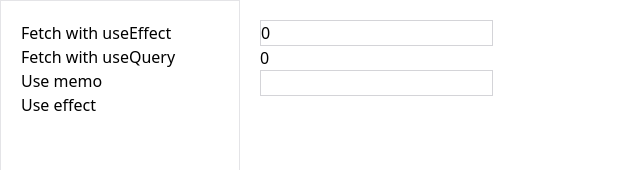
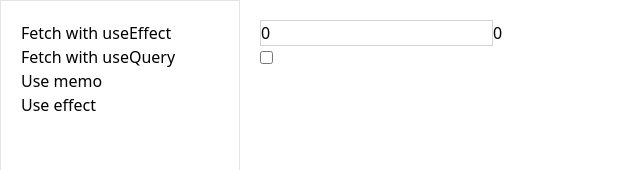
Before and after one commit to glaadaa/my-custom-boilerplate, a React (Vite) app: page /use-memo in a window 1280 px wide. Shown: the top 170 px of the page, without its empty margins (0-640 px from the left). Built offline with nearby package versions, Linux system fonts and the light colour scheme.

Commit message:
update lint config

```diff
--- a/src/pages/UseMemo.tsx
+++ b/src/pages/UseMemo.tsx
@@ -1,15 +1,11 @@
 import { useState, useMemo } from 'react'
 export default function UseReducer() {
   const [number, setNumber] = useState<number>(0)
-  // const [doubler, setDoubler] = useState<number>(0);
-  const [text, setText] = useState<string>('')
-  const doubler = useMemo(() => {
-    return calculation(number)
+  const [isDark, setIsDark] = useState<boolean>(false)
+  const value = useMemo(() => {
+    calculation()
+    return number * 2
   }, [number])
-  // const doubler = calculation(number);
-  // useEffect(() => {
-  //   setDoubler(calculation(number));
-  // }, [number]);
   return (
     <div>
       <input
@@ -18,20 +14,22 @@ export default function UseReducer() {
         className="border border-zinc-300"
         value={number}
       />
-      <h3>{doubler}</h3>
+      <span>{value}</span>
+      <br />
       <input
-        type="text"
-        onChange={(e) => setText(e.target.value)}
-        className="border border-zinc-300"
-        value={text}
+        type="checkbox"
+        checked={isDark}
+        onChange={() => setIsDark((prev) => !prev)}
       />
+      <div
+        className={`w-[200px] h-[50px] ${isDark ? 'bg-black' : 'bg-white'}`}
+      ></div>
     </div>
   )
 }
 
-function calculation(val: number) {
+function calculation() {
   for (let i = 0; i <= 1000000000; i++) {
     continue
   }
-  return val * 2
 }
```
Also changed, not shown: .eslintrc.json.
